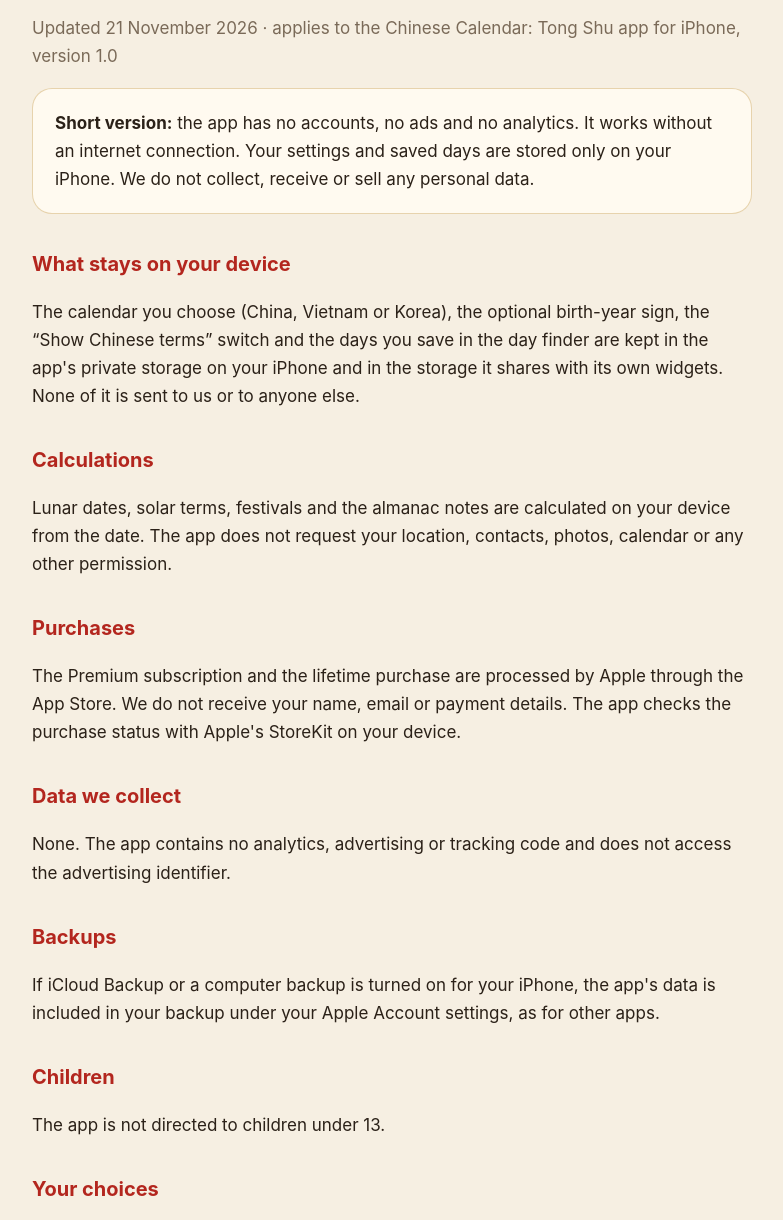
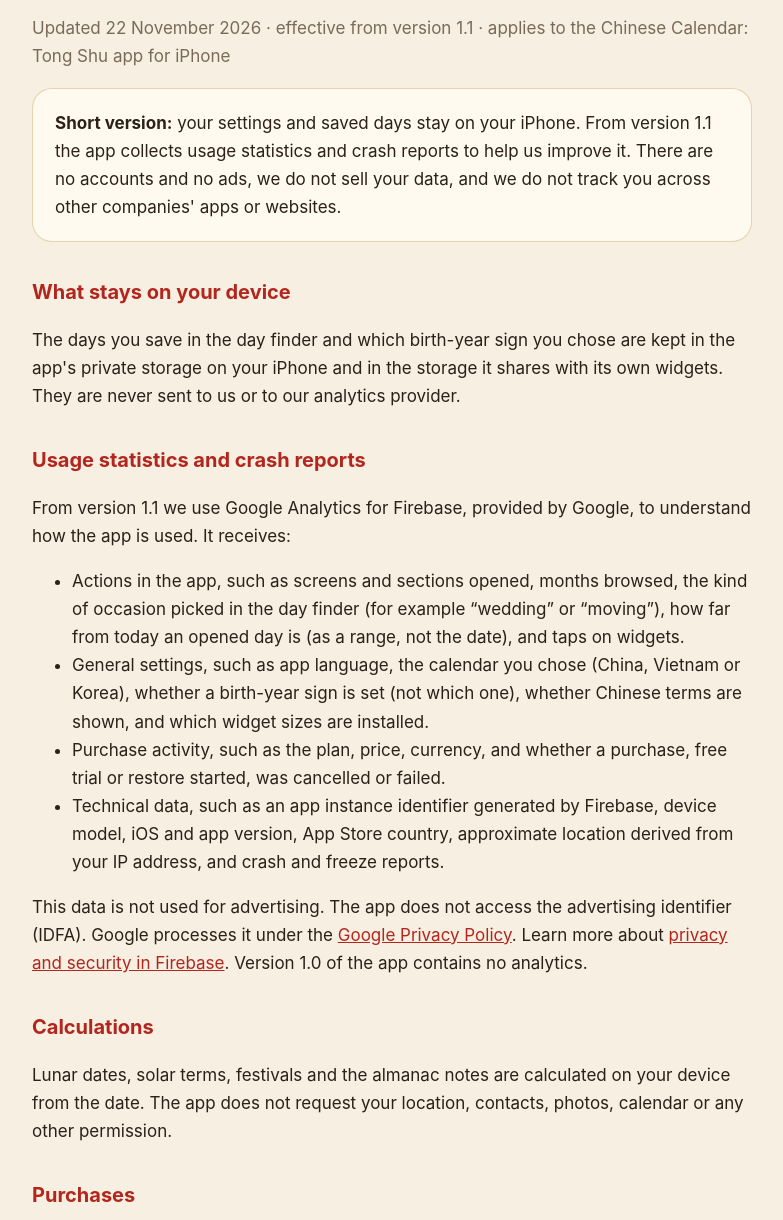
Before and after one commit to somefork2/chinese-calendar-support, a plain HTML site: page privacy.html in a window 1280 px wide. Shown: the part 174-1394 px from the top of the page, without its empty margins (248-1031 px from the left). Drawn offline with Linux system fonts and the light colour scheme.

Commit message:
Privacy policy for version 1.1: usage statistics
Co-Authored-By: Claude Fable 5.2 <noreply@anthropic.com>

```diff
--- a/privacy.html
+++ b/privacy.html
@@ -1,24 +1,31 @@
 <!doctype html><html lang="en"><head><meta charset="utf-8"><meta name="viewport" content="width=device-width,initial-scale=1">
 <title>Chinese Calendar: Tong Shu — Privacy Policy</title><link rel="stylesheet" href="style.css"></head><body><main>
 <nav><a href="./">Support</a><a href="privacy.html">Privacy Policy</a></nav>
-<h1>Privacy Policy</h1><p class="sub">Updated 21 November 2026 · applies to the Chinese Calendar: Tong Shu app for iPhone, version 1.0</p>
-<div class="card"><b>Short version:</b> the app has no accounts, no ads and no analytics. It works without an internet connection. Your settings and saved days are stored only on your iPhone. We do not collect, receive or sell any personal data.</div>
+<h1>Privacy Policy</h1><p class="sub">Updated 22 November 2026 · effective from version 1.1 · applies to the Chinese Calendar: Tong Shu app for iPhone</p>
+<div class="card"><b>Short version:</b> your settings and saved days stay on your iPhone. From version 1.1 the app collects usage statistics and crash reports to help us improve it. There are no accounts and no ads, we do not sell your data, and we do not track you across other companies' apps or websites.</div>
 <h2>What stays on your device</h2>
-<p>The calendar you choose (China, Vietnam or Korea), the optional birth-year sign, the “Show Chinese terms” switch and the days you save in the day finder are kept in the app's private storage on your iPhone and in the storage it shares with its own widgets. None of it is sent to us or to anyone else.</p>
+<p>The days you save in the day finder and which birth-year sign you chose are kept in the app's private storage on your iPhone and in the storage it shares with its own widgets. They are never sent to us or to our analytics provider.</p>
+<h2>Usage statistics and crash reports</h2>
+<p>From version 1.1 we use Google Analytics for Firebase, provided by Google, to understand how the app is used. It receives:</p>
+<ul>
+<li>Actions in the app, such as screens and sections opened, months browsed, the kind of occasion picked in the day finder (for example “wedding” or “moving”), how far from today an opened day is (as a range, not the date), and taps on widgets.</li>
+<li>General settings, such as app language, the calendar you chose (China, Vietnam or Korea), whether a birth-year sign is set (not which one), whether Chinese terms are shown, and which widget sizes are installed.</li>
+<li>Purchase activity, such as the plan, price, currency, and whether a purchase, free trial or restore started, was cancelled or failed.</li>
+<li>Technical data, such as an app instance identifier generated by Firebase, device model, iOS and app version, App Store country, approximate location derived from your IP address, and crash and freeze reports.</li>
+</ul>
+<p>This data is not used for advertising. The app does not access the advertising identifier (IDFA). Google processes it under the <a href="https://policies.google.com/privacy">Google Privacy Policy</a>. Learn more about <a href="https://firebase.google.com/support/privacy">privacy and security in Firebase</a>. Version 1.0 of the app contains no analytics.</p>
 <h2>Calculations</h2>
 <p>Lunar dates, solar terms, festivals and the almanac notes are calculated on your device from the date. The app does not request your location, contacts, photos, calendar or any other permission.</p>
 <h2>Purchases</h2>
 <p>The Premium subscription and the lifetime purchase are processed by Apple through the App Store. We do not receive your name, email or payment details. The app checks the purchase status with Apple's StoreKit on your device.</p>
-<h2>Data we collect</h2>
-<p>None. The app contains no analytics, advertising or tracking code and does not access the advertising identifier.</p>
 <h2>Backups</h2>
 <p>If iCloud Backup or a computer backup is turned on for your iPhone, the app's data is included in your backup under your Apple Account settings, as for other apps.</p>
 <h2>Children</h2>
-<p>The app is not directed to children under 13.</p>
+<p>The app is not directed to children under 13 and we do not knowingly collect data from them.</p>
 <h2>Your choices</h2>
-<p>You can remove saved days in the app at any time. Deleting the app removes all of its data from your device.</p>
+<p>You can remove saved days in the app at any time. Deleting the app removes all of its data from your device. To ask about or delete usage statistics linked to your app instance, write to support.</p>
 <h2>Changes</h2>
-<p>If this policy changes, for example if a later version adds usage statistics, we will update this page and the date above before that version is released.</p>
+<p>If this policy changes, we will update this page and the date above.</p>
 <h2>Contact</h2>
 <p><a href="https://github.com/somefork2/chinese-calendar-support/issues/new">Write to support</a></p>
 <footer>© 2026 Aleksei Evseev</footer></main></body></html>
```
